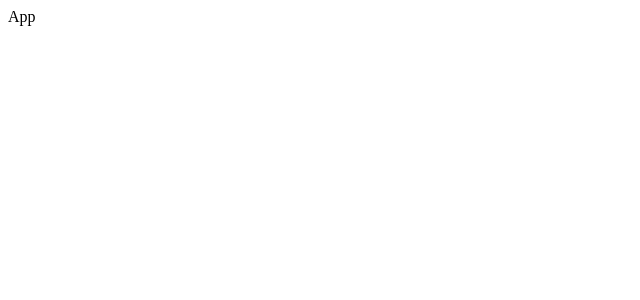
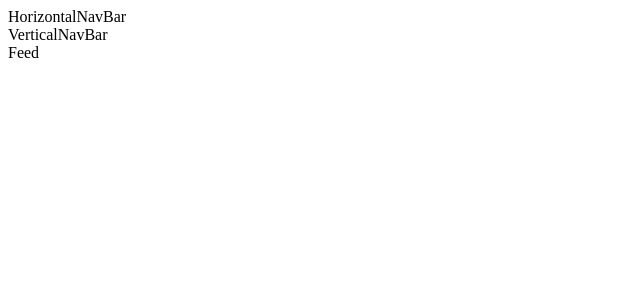
Before and after one commit to Mat2dr/p12_sportsee, a React (Create React App) app: page / in a window 1280 px wide. Shown: the top 300 px of the page, without its empty margins (0-640 px from the left). Built offline with nearby package versions, Linux system fonts and the light colour scheme; the HTML template or start-up script is replaced by a standard one.

Commit message:
setup Routes and components

```diff
--- a/src/App.js
+++ b/src/App.js
@@ -1,9 +1,17 @@
-import React from 'react'
+import { BrowserRouter, Routes, Route } from 'react-router-dom';
 
-const App = () => {
-  return (
-    <div>App</div>
-  )
-}
+
+import { Feed, HorizontalNavBar, VerticalNavBar} from './components';
+
+const App = () => (
+    <BrowserRouter>
+        <HorizontalNavBar />
+        <VerticalNavBar />
+        <Routes>
+            <Route path="/" exact element={<Feed />} />
+        </Routes>
+    </BrowserRouter>
+)
+
 
 export default App
--- /dev/null
+++ b/src/components/Feed.jsx
@@ -0,0 +1,9 @@
+import React from 'react'
+
+const Feed = () => {
+  return (
+    <div>Feed</div>
+  )
+}
+
+export default Feed
--- /dev/null
+++ b/src/components/HorizontalNavBar.jsx
@@ -0,0 +1,9 @@
+import React from 'react'
+
+const HorizontalNavBar = () => {
+  return (
+    <div>HorizontalNavBar</div>
+  )
+}
+
+export default HorizontalNavBar
--- /dev/null
+++ b/src/components/VerticalNavBar.jsx
@@ -0,0 +1,9 @@
+import React from 'react'
+
+const VerticalNavBar = () => {
+  return (
+    <div>VerticalNavBar</div>
+  )
+}
+
+export default VerticalNavBar
--- /dev/null
+++ b/src/components/index.js
@@ -0,0 +1,3 @@
+export { default as HorizontalNavBar } from './HorizontalNavBar';
+export { default as VerticalNavBar } from './VerticalNavBar';
+export { default as Feed } from './Feed';
--- a/src/index.js
+++ b/src/index.js
@@ -2,6 +2,7 @@ import React from "react";
 import ReactDOM from "react-dom/client";
 
 import App from './App';
+import './index.css';
 
 const root = ReactDOM.createRoot(document.getElementById('root'));
 
```
Also changed, not shown: src/index.css (added).
